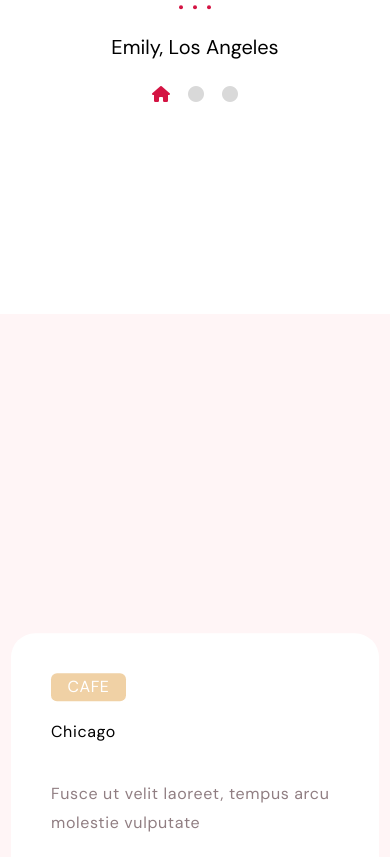
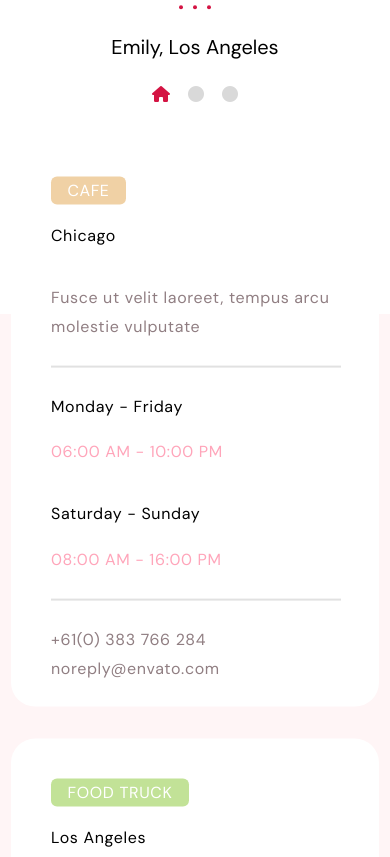
Before and after one commit to epsilon11101/ICECREAM, a website: page index.html in a window 390 px wide. Shown: the part 5240-6097 px from the top of the page. Drawn offline with Linux system fonts and the light colour scheme.

Commit message:
fixed location modal

```diff
--- a/sass/components/_footer.scss
+++ b/sass/components/_footer.scss
@@ -304,7 +304,7 @@ footer {
 
     & .location-container-cards{
 
-      transform: translateY(18%);
+      transform: translateY(-10%);
 
       width: 100%;
 
```
Also changed, not shown: index.html (+2 -2 lines), css/main.css, 1 other file.
